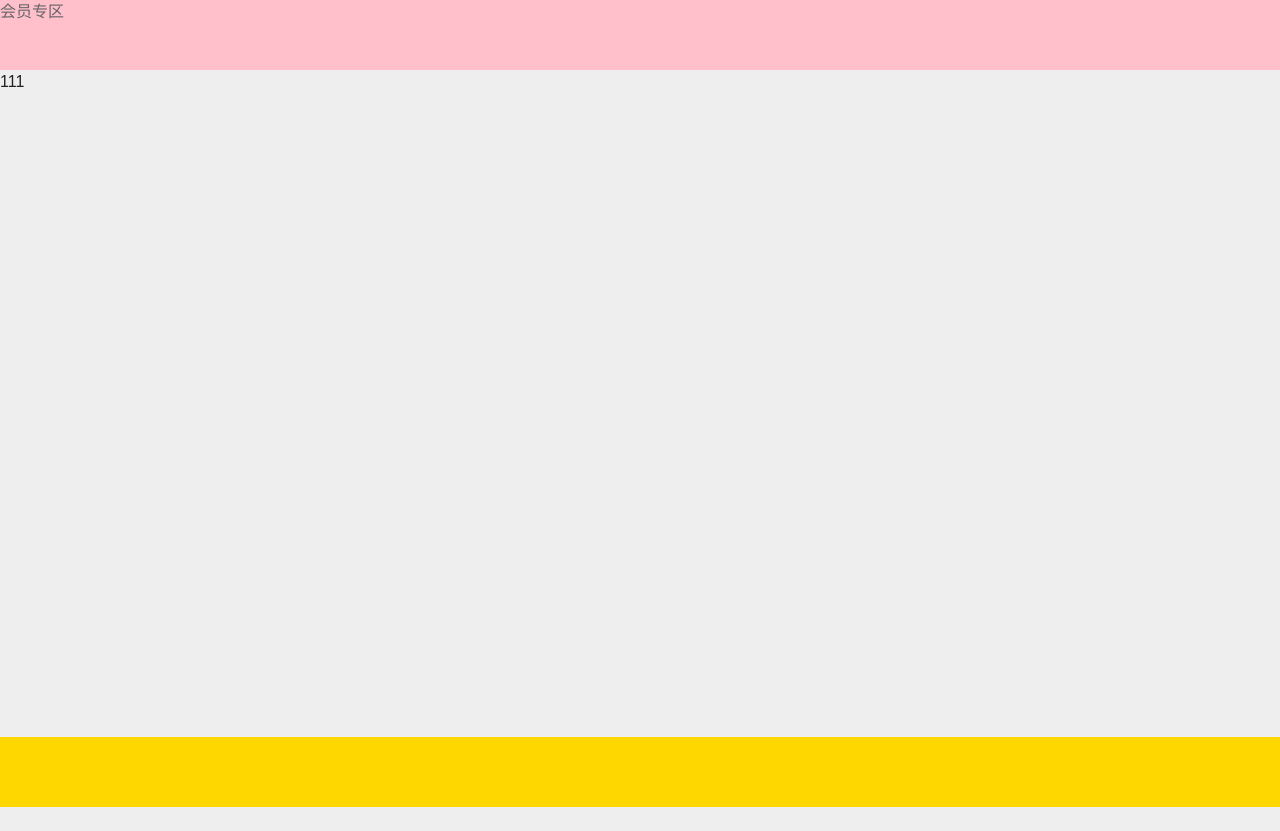
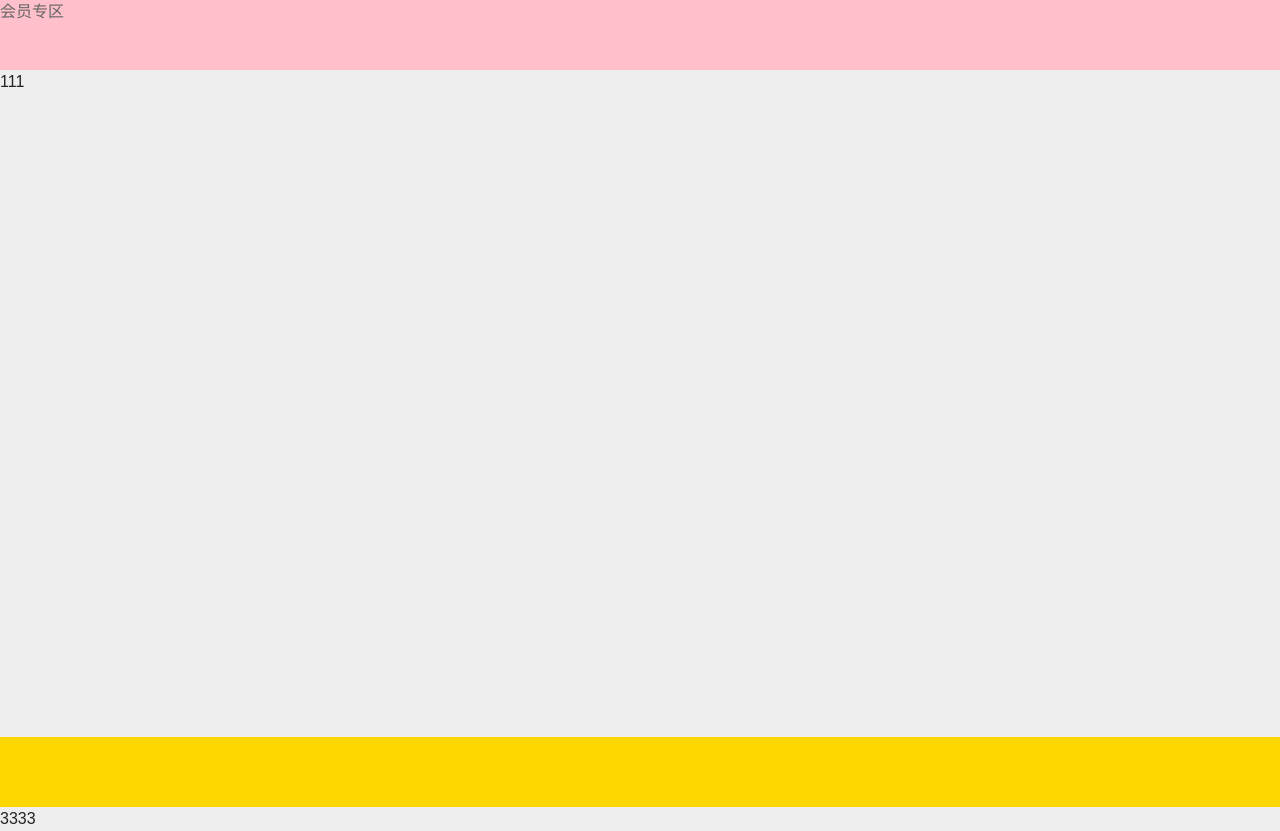
Before and after one commit to houyawei/Bysj, a Nuxt app: page / in a window 1280 px wide. Before the commit the page ends 807 px from the top, so only its background shows below. Built offline with nearby package versions, Linux system fonts and the light colour scheme.

Commit message:
测试SSH2

```diff
--- a/layouts/default.vue
+++ b/layouts/default.vue
@@ -3,6 +3,7 @@
     <Nav></Nav>
     <nuxt v-bind:style="{ minHeight: minHeight + 'px' }"/>
     <Foot></Foot>
+    <div>3333</div>
   </div>
 </template>
 
```
